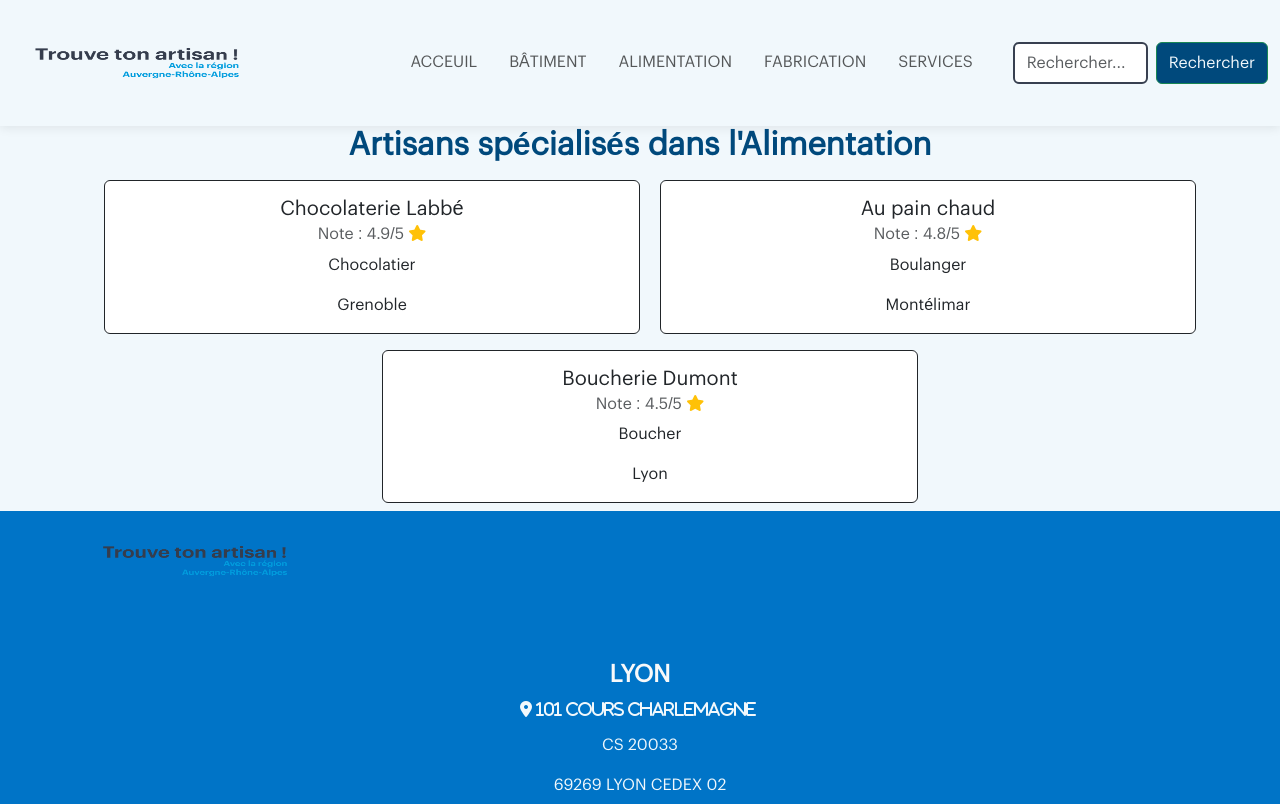
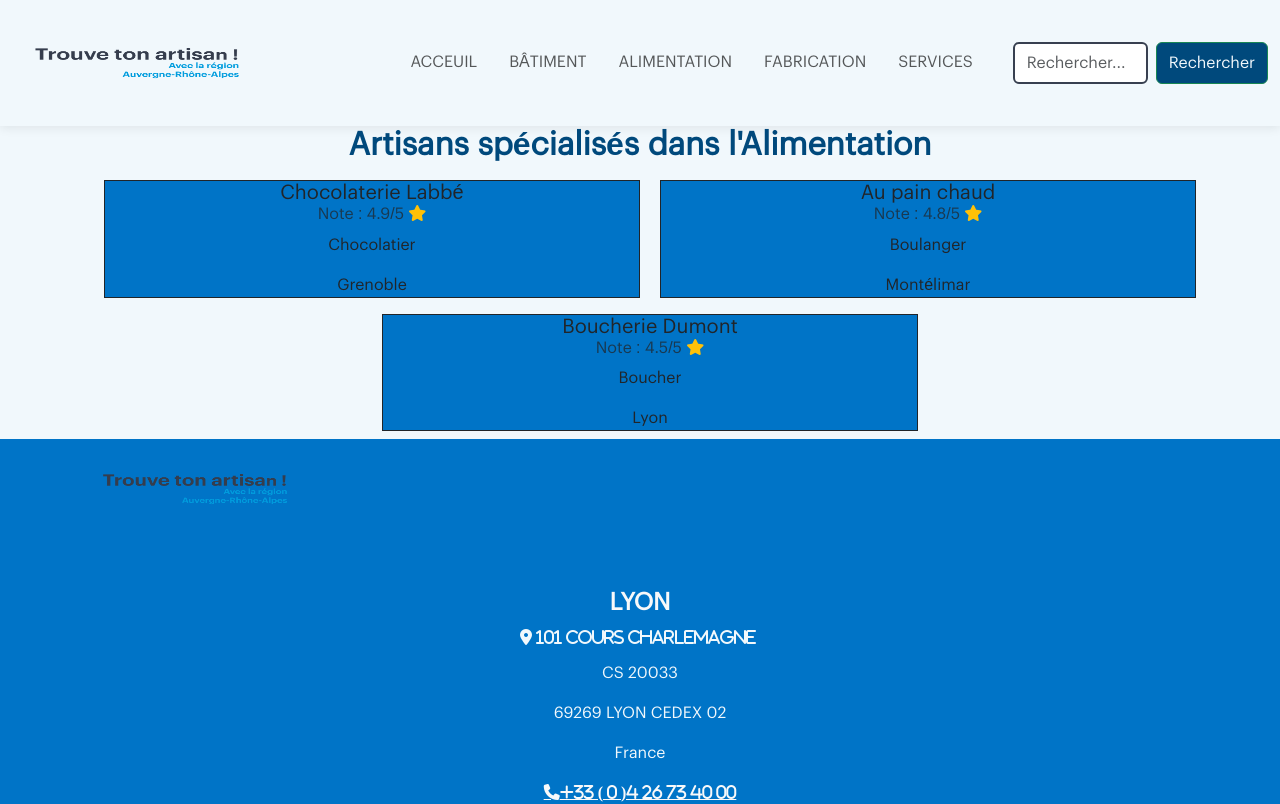
Before and after one commit to Drocinera/react-app-trouve-ton-artisan, a React (Create React App) app: page /Alimentation in a window 1280 px wide. Shown: the top 804 px of the page. Built offline with nearby package versions, Linux system fonts and the light colour scheme.

Commit message:
Erreur de background reglé

```diff
--- a/src/Components/Alimentation.jsx
+++ b/src/Components/Alimentation.jsx
@@ -17,7 +17,7 @@ const Alimentation = () => {
                 <div className="row text-center justify-content-center">
                 {AlimentationData.map(item => (
                 <div className="cardStyle row py-2 ms-2" key={item.id} style={{width: '35rem'}}>
-                <div class="card col border border-dark">
+                <div class="cardColor col border border-dark">
                 <div className="card-body text-center">
                     <h5 className="card-title">{item.name}</h5>
                     <h6 className="card-subtitle mb-2 text-body-secondary">Note : {item.note}/5 <i className="fa-solid fa-star text-warning"></i></h6>
--- a/src/Components/Bâtiment.jsx
+++ b/src/Components/Bâtiment.jsx
@@ -17,7 +17,7 @@ const Bâtiment = () => {
                 <div className="row text-center justify-content-center">
                 {buildingData.map(item => (
                 <div className="cardStyle row py-2 ms-2" key={item.id} style={{width: '35rem'}}>
-                <div class="card col border border-dark">
+                <div class="cardColor col border border-dark">
                 <div className="card-body text-center">
                     <h5 className="card-title">{item.name}</h5>
                     <h6 className="card-subtitle mb-2 text-body-secondary">Note : {item.note}/5 <i className="fa-solid fa-star text-warning"></i></h6>
--- a/src/Components/Fabrication.jsx
+++ b/src/Components/Fabrication.jsx
@@ -17,7 +17,7 @@ const Fabrication = () => {
                 <div className="row text-center justify-content-center">
                 {FabricationData.map(item => (
                 <div className="cardStyle row py-2 ms-2" key={item.id} style={{width: '35rem'}}>
-                <div class="card col border border-dark">
+                <div class="cardColor col border border-dark">
                 <div className="card-body text-center">
                     <h5 className="card-title">{item.name}</h5>
                     <h6 className="card-subtitle mb-2 text-body-secondary">Note : {item.note}/5 <i className="fa-solid fa-star text-warning"></i></h6>
--- a/src/Components/Services.jsx
+++ b/src/Components/Services.jsx
@@ -17,7 +17,7 @@ const Services = () => {
                 <div className="row text-center justify-content-center">
                 {ServicesData.map(item => (
                 <div className="cardStyle row py-2 ms-2" key={item.id} style={{width: '35rem'}}>
-                <div class="card col border border-dark">
+                <div class="cardColor col border border-dark">
                 <div className="card-body text-center">
                     <h5 className="card-title">{item.name}</h5>
                     <h6 className="card-subtitle mb-2 text-body-secondary">Note : {item.note}/5 <i className="fa-solid fa-star text-warning"></i></h6>
```
